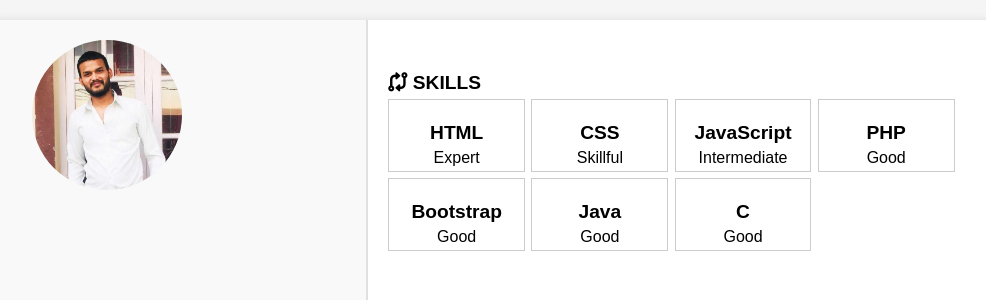
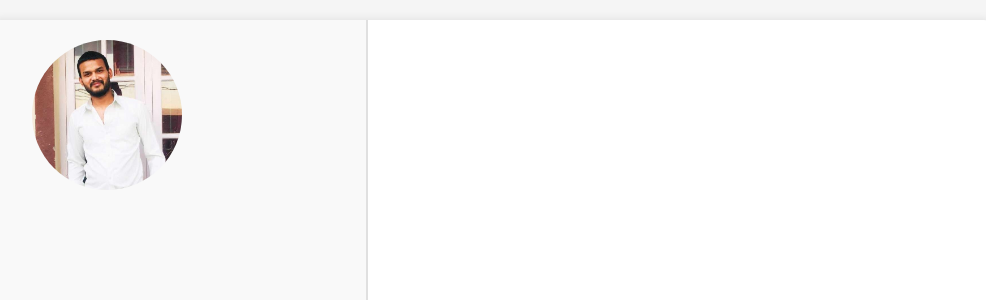
Before and after one commit to rohitghatal1/CVMaker-ReactJS, a React (Create React App) app: page / in a window 1280 px wide. Shown: the top 300 px of the page, without its empty margins (148-1134 px from the left). Built offline with nearby package versions, Linux system fonts and the light colour scheme.

Commit message:
added code for displaying skill data

```diff
--- a/src/allTemplates/basicTemplate/BasicTemplate.js
+++ b/src/allTemplates/basicTemplate/BasicTemplate.js
@@ -21,6 +21,9 @@ export default function BasicTemplate() {
 
   const storedExperienceData = localStorage.getItem('experienceData');
   const experienceData = storedExperienceData ? JSON.parse(storedExperienceData) : [];
+
+  const storedSkillsData = localStorage.getItem('skillData');
+  const skillData = storedSkillsData ? JSON.parse(storedSkillsData) : [];
 
   return (
     <div>
@@ -112,45 +115,19 @@ export default function BasicTemplate() {
             ))
           )}
 
-          <div className="section skills">
-            <h3><i className="fa-solid fa-code-compare"></i> SKILLS</h3>
-            <div className="skillItemContainer">
-              <div className="skillItem">
-                <h3>HTML</h3>
-                <span>Expert</span>
-              </div>
-
-              <div className="skillItem">
-                <h3>CSS</h3>
-                <span>Skillful</span>
-              </div>
-
-              <div className="skillItem">
-                <h3>JavaScript</h3>
-                <span>Intermediate</span>
-              </div>
-
-              <div className="skillItem">
-                <h3>PHP</h3>
-                <span>Good</span>
-              </div>
-
-              <div className="skillItem">
-                <h3>Bootstrap</h3>
-                <span>Good</span>
-              </div>
-
-              <div className="skillItem">
-                <h3>Java</h3>
-                <span>Good</span>
-              </div>
-
-              <div className="skillItem">
-                <h3>C</h3>
-                <span>Good</span>
+          {skillData.length > 0 && (
+            <div className="section skills">
+              <h3><i className="fa-solid fa-code-compare"></i> SKILLS</h3>
+              <div className="skillItemContainer">
+                {skillData.map((skill, index) => (
+                  <div className="skillItem" key={index}>
+                    <h3>{skill.skillName}</h3>
+                    <span>{skill.skillLevel}</span>
+                  </div>
+                ))}
               </div>
             </div>
-          </div>
+          )}
         </div>
       </div>
     </div>
--- a/src/allTemplates/basicTemplate/basicTemplate.css
+++ b/src/allTemplates/basicTemplate/basicTemplate.css
@@ -1,6 +1,7 @@
 .container {
     display: flex;
     max-width: 900px;
+    min-height: 1000px;
     margin: 20px auto;
     background-color: #ffffff;
     box-shadow: 0px 0px 10px rgba(0, 0, 0, 0.1);
```
